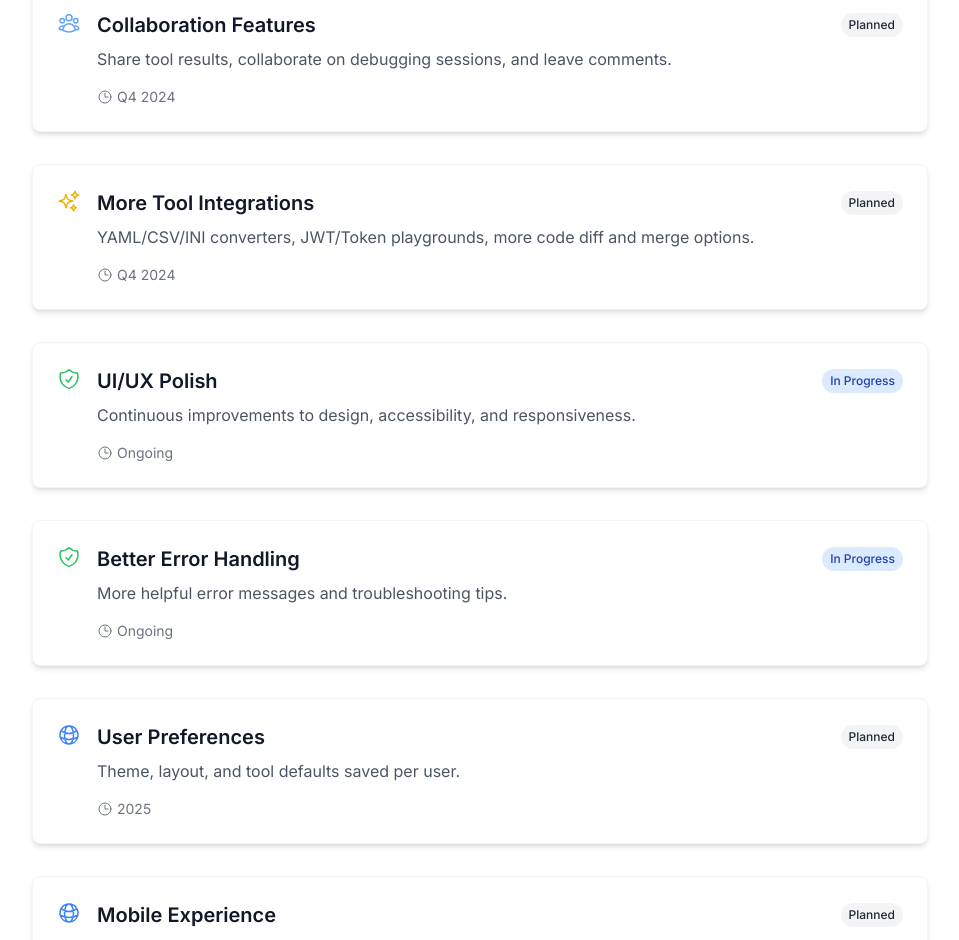
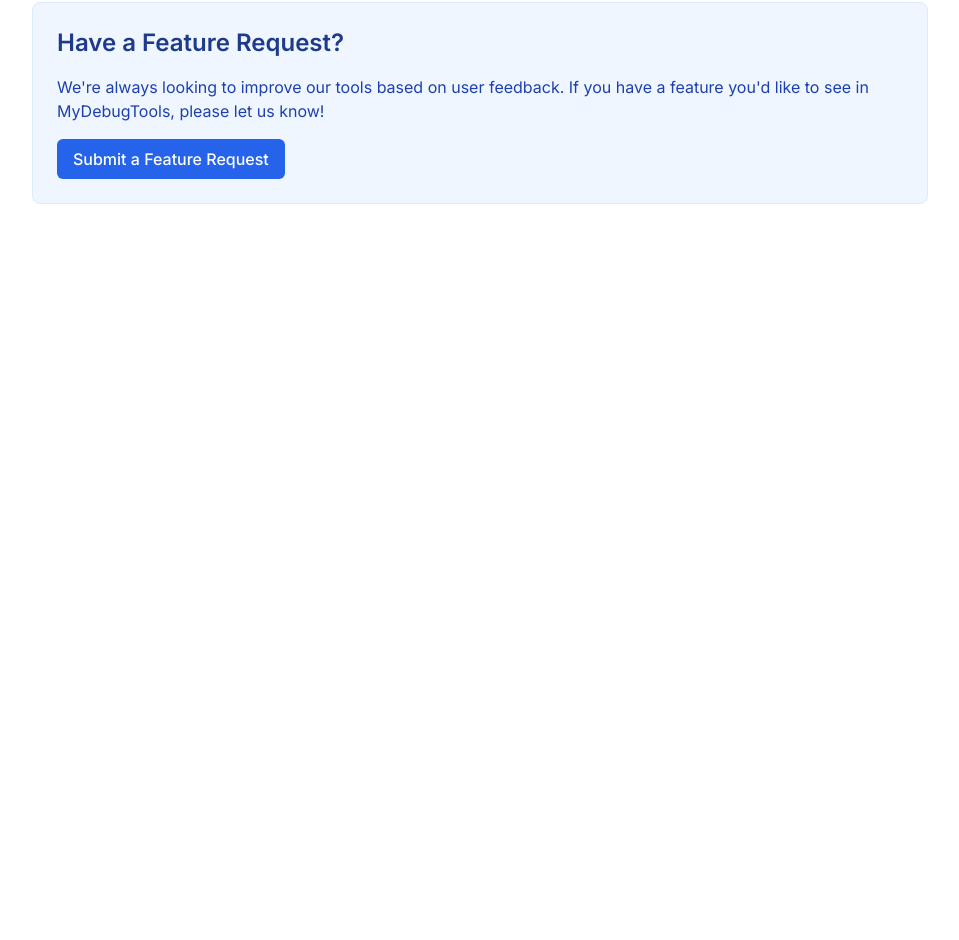
Before and after one commit to jasimvk/mydebugtools, a Next.js app: page /roadmap in a window 1280 px wide. Shown: the part 704-1644 px from the top of the page, without its empty margins (160-1119 px from the left). After the commit the page ends 956 px from the top, so only its background shows below. Built offline with nearby package versions, Linux system fonts and the light colour scheme; no server answers.

Commit message:
docs: update roadmap page items (final sync)

```diff
--- a/src/app/roadmap/page.tsx
+++ b/src/app/roadmap/page.tsx
@@ -45,55 +45,7 @@
       icon: <ChartBarIcon className="h-6 w-6 text-indigo-500" />,
       date: 'Q3 2024'
     },
-    {
-      title: 'Collaboration Features',
-      description: 'Share tool results, collaborate on debugging sessions, and leave comments.',
-      status: 'planned',
-      icon: <UserGroupIcon className="h-6 w-6 text-blue-400" />,
-      date: 'Q4 2024'
-    },
-    {
-      title: 'More Tool Integrations',
-      description: 'YAML/CSV/INI converters, JWT/Token playgrounds, more code diff and merge options.',
-      status: 'planned',
-      icon: <SparklesIcon className="h-6 w-6 text-yellow-500" />,
-      date: 'Q4 2024'
-    },
-    {
-      title: 'UI/UX Polish',
-      description: 'Continuous improvements to design, accessibility, and responsiveness.',
-      status: 'in-progress',
-      icon: <ShieldCheckIcon className="h-6 w-6 text-green-500" />,
-      date: 'Ongoing'
-    },
-    {
-      title: 'Better Error Handling',
-      description: 'More helpful error messages and troubleshooting tips.',
-      status: 'in-progress',
-      icon: <ShieldCheckIcon className="h-6 w-6 text-green-500" />,
-      date: 'Ongoing'
-    },
-    {
-      title: 'User Preferences',
-      description: 'Theme, layout, and tool defaults saved per user.',
-      status: 'planned',
-      icon: <GlobeAltIcon className="h-6 w-6 text-blue-500" />,
-      date: '2025'
-    },
-    {
-      title: 'Mobile Experience',
-      description: 'Enhanced support for mobile and tablet users.',
-      status: 'planned',
-      icon: <GlobeAltIcon className="h-6 w-6 text-blue-500" />,
-      date: '2025'
-    },
-    {
-      title: 'Community & Open Source',
-      description: 'GitHub Discussions, contribution guidelines, and more ways to get involved.',
-      status: 'in-progress',
-      icon: <SparklesIcon className="h-6 w-6 text-yellow-500" />,
-      date: 'Ongoing'
-    }
+
   ];
 
   const getStatusBadge = (status: string) => {
```
